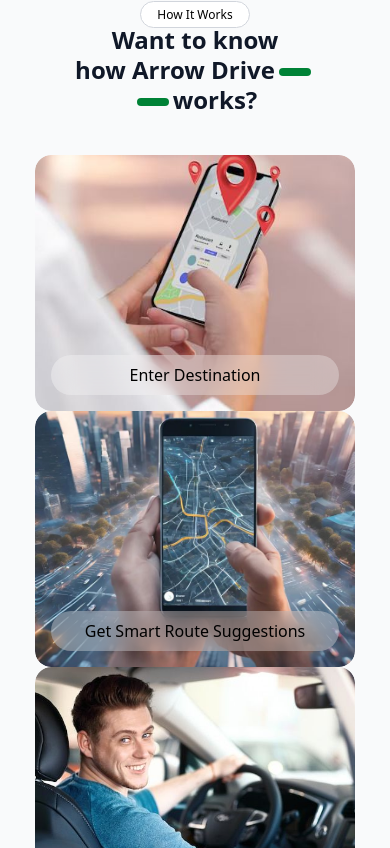
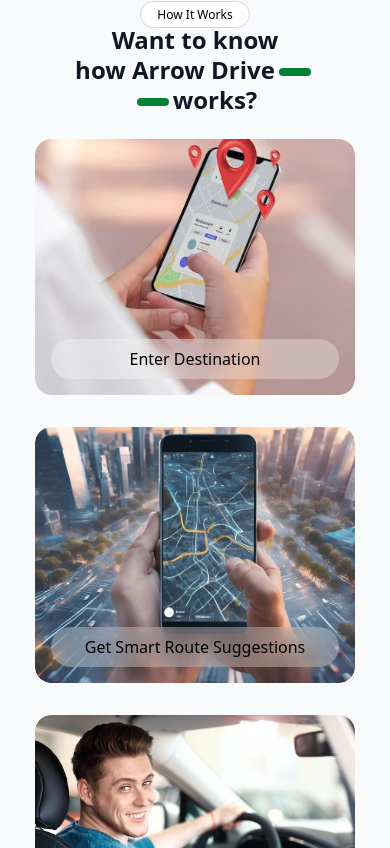
Before and after one commit to Fafiyebipelumi/arrow-drive-frontend, a Next.js app: page / in a window 390 px wide. Shown: the part 3716-4564 px from the top of the page. Built offline with nearby package versions, Linux system fonts and the light colour scheme.

Commit message:
how-it-works responsiveness completed

```diff
--- a/components/How-it-works/How-it-works.tsx
+++ b/components/How-it-works/How-it-works.tsx
@@ -22,8 +22,8 @@
           </h2>
         </div>
 
-        {/* <div className="md:flex items-center justify-center sm:flex-col md:gap-8"> */}
-        <div className="mt-10 md:mt-0 md:grid grid-cols-1 sm:grid-cols-3 md:gap-4">
+        {/* <div className="md:flex items-center justify-center sm:flex-col md:gap-8" mt-10 md:mt-0 md:grid grid-cols-1 sm:grid-cols-3 md:gap-4> */}
+        <div className="md:flex-row flex flex-col md:items-center md:justify-around gap-8">
           <DestinationCard
             imageSrc="/location-on-phone.jpg"
             imageAlt="Phone"
```
